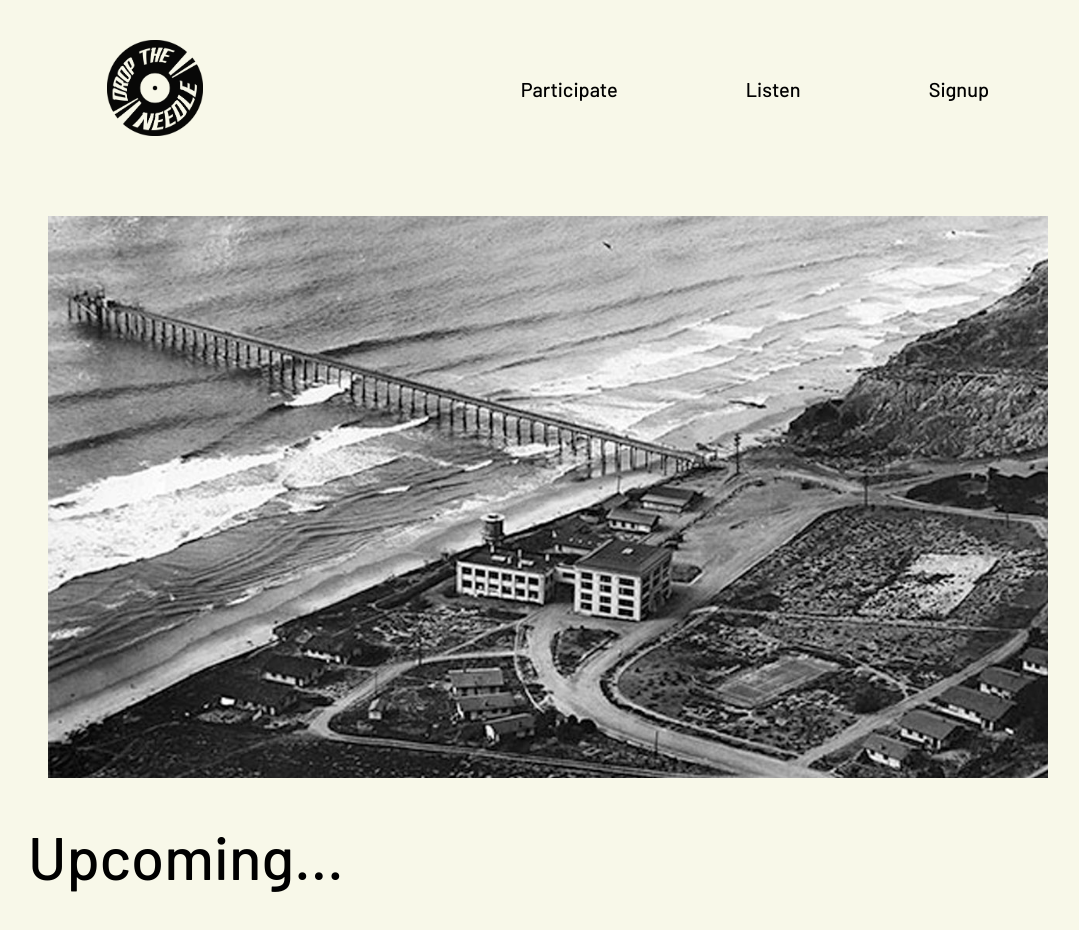
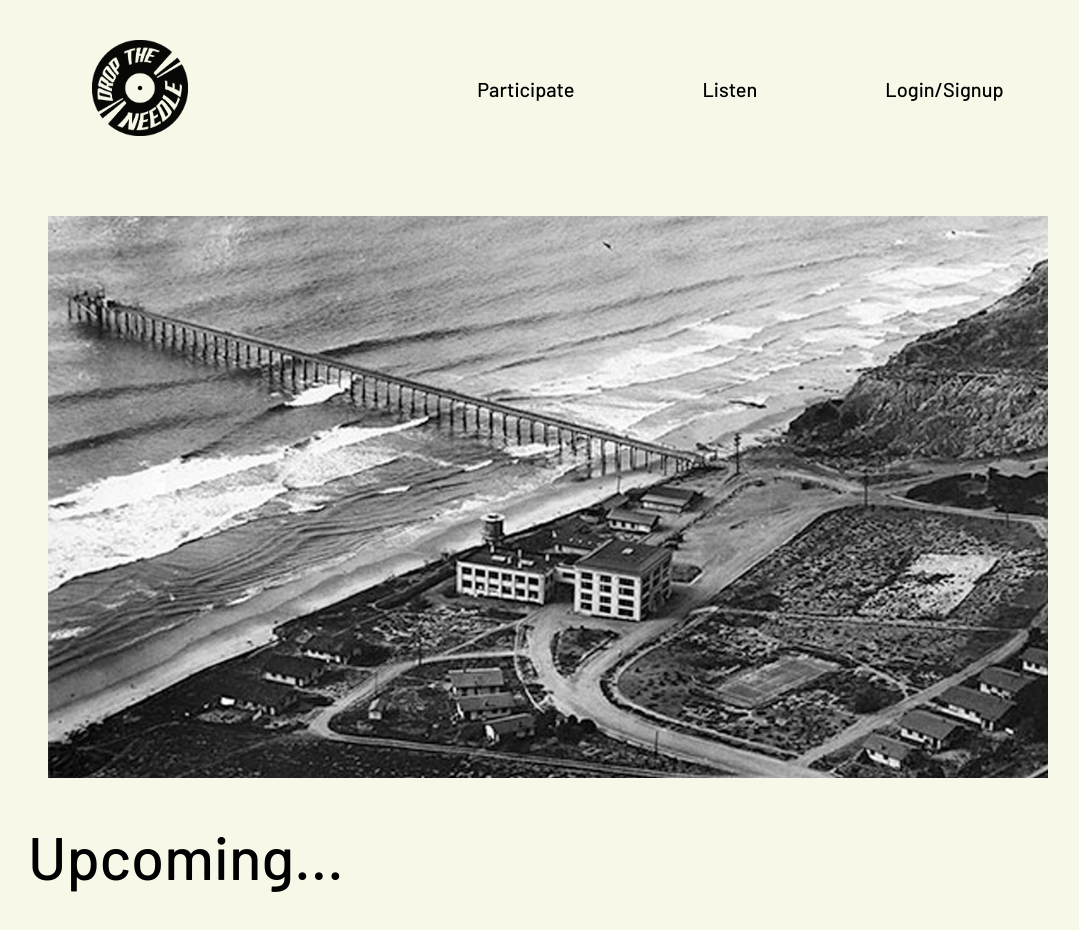
Before and after one commit to abeciana1/drop-the-needle-frontend, a Next.js app: page / in a window 1280 px wide. Shown: the top 930 px of the page, without its empty margins (92-1171 px from the left). Built offline with nearby package versions, Linux system fonts and the light colour scheme.

Commit message:
Updated nav item to for login/signup

```diff
--- a/components/core/_nav/NavBar/index.tsx
+++ b/components/core/_nav/NavBar/index.tsx
@@ -41,9 +41,9 @@ const NavBar = () => {
                     setActiveIdx={setActiveIdx}
                 />
                 <NavItem
-                    text="Signup"
+                    text="Login/Signup"
                     color="altGreen"
-                    href="/signup"
+                    href="/login"
                     hasDropDown={false}
                     subSectionData={Subsection["Subsection"]["Signup"]}
                     idx={3}
```
